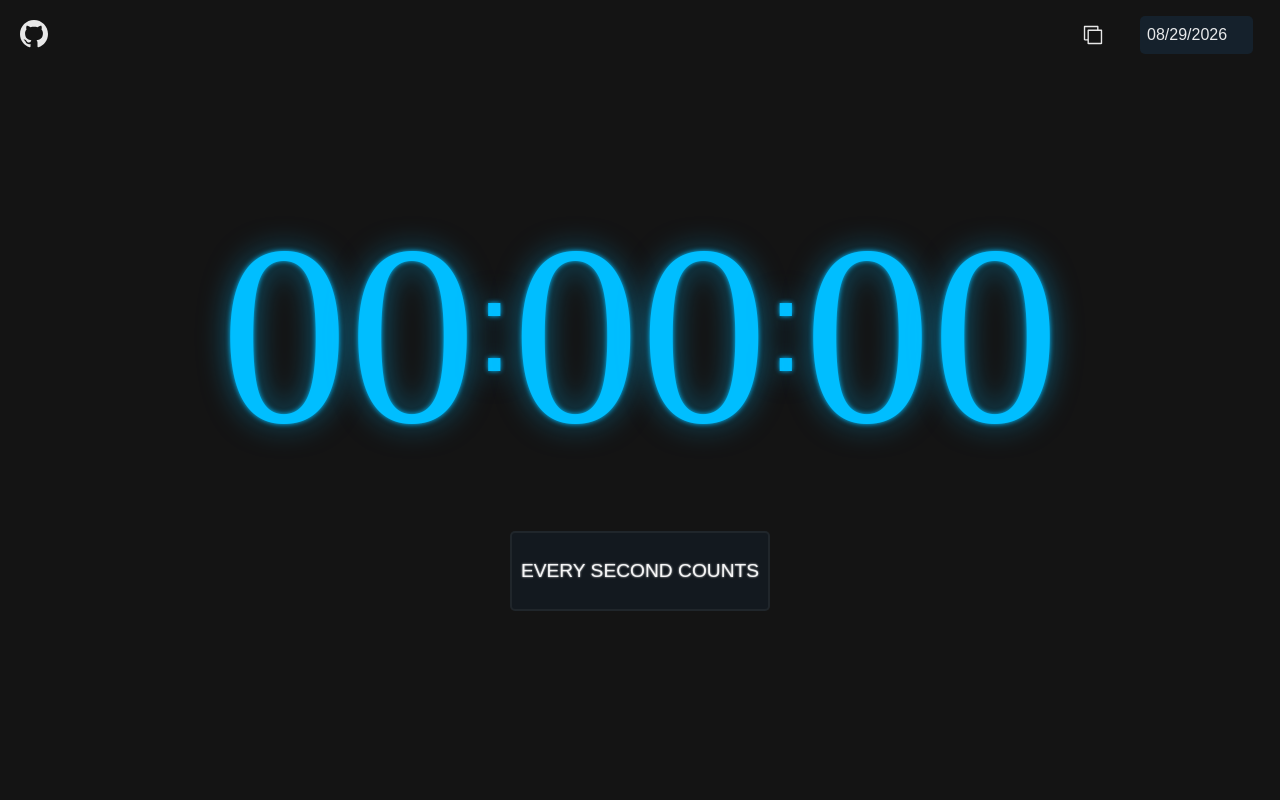
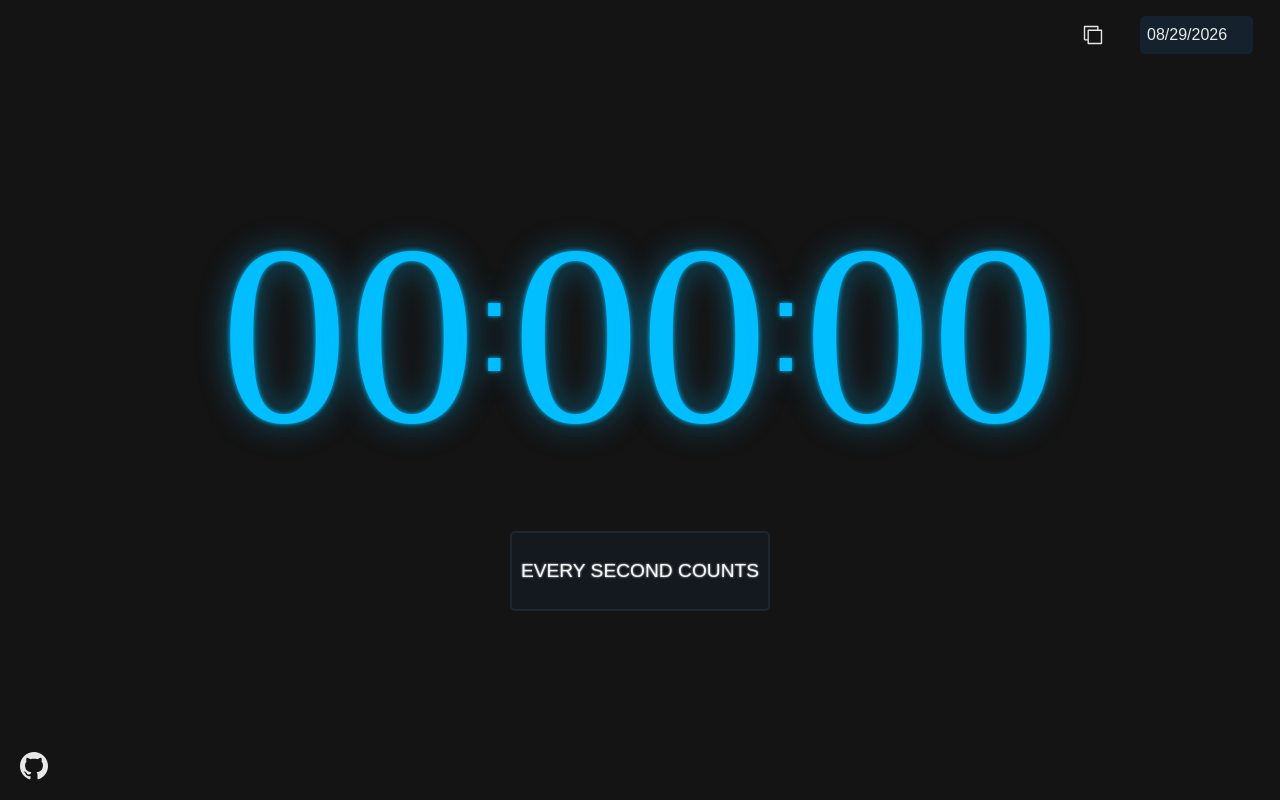
Before and after one commit to Hlee50/everysecondcounts, a React (Vite) app: page / in a window 1280 px wide. Built offline with nearby package versions, Linux system fonts and the light colour scheme; a web font is replaced by a local one.

Commit message:
Adjusted github icon

```diff
--- a/src/App.css
+++ b/src/App.css
@@ -9,7 +9,7 @@
 
 .github-icon {
     position: absolute;
-    top: 1.25rem;
+    bottom: 1.25rem;
     left: 1.25rem;
     width: 1.75rem;
     height: 1.75rem;
```
